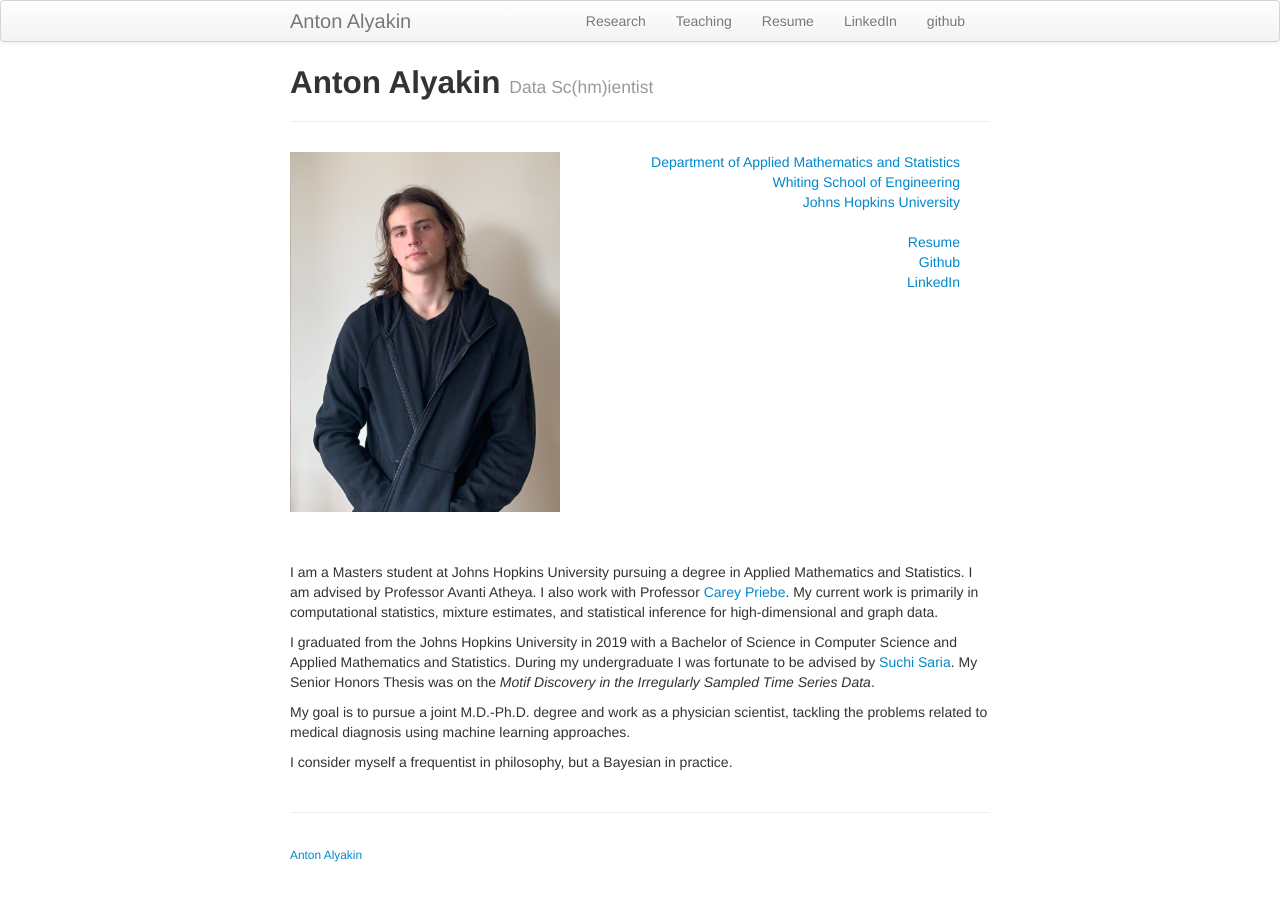
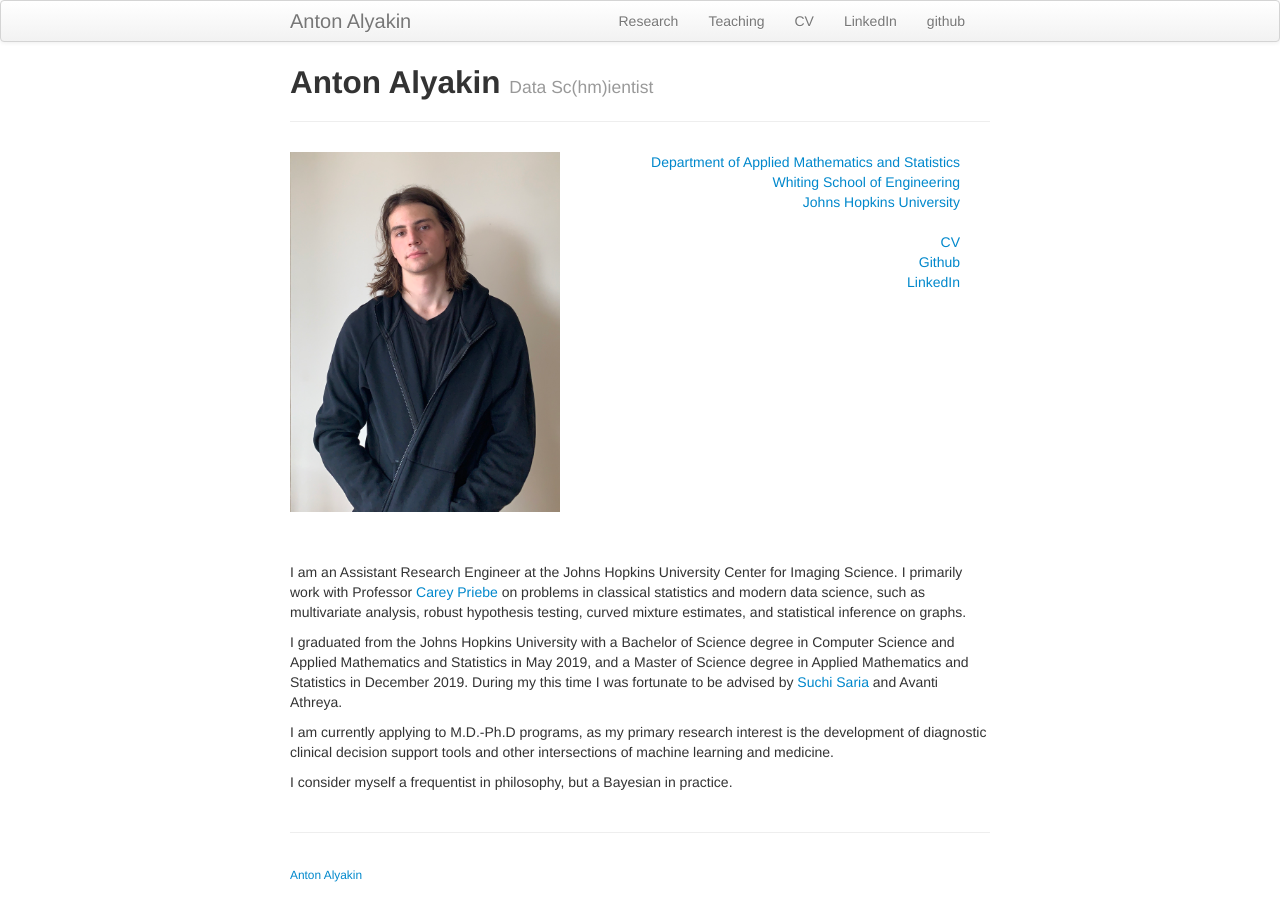
Before and after one commit to alyakin314/alyakin314.github.io, a Jekyll site: the page built from index.md, in a window 1280 px wide. Built offline with Jekyll 4.4.1, drawn with Linux system fonts in a browser that asks for light colours.

Commit message:
changed description and cv

```diff
--- a/_includes/themes/twitter/default.html
+++ b/_includes/themes/twitter/default.html
@@ -71,7 +71,7 @@
 
               <li><a href="{{ BASE_PATH }}/pages/teaching.html">Teaching</a></li>
 
-              <li><a href="{{ BASE_PATH }}/assets/AntonAlyakinResume.pdf">Resume</a></li>
+              <li><a href="{{ BASE_PATH }}/assets/AntonAlyakinCV.pdf">CV</a></li>
 
               <li><a href="https://www.linkedin.com/in/anton-alyakin-64a58a9b/">LinkedIn</a></li>
 
--- a/index.md
+++ b/index.md
@@ -15,7 +15,7 @@ description: Graduate Student at Johns Hopkins
 		<a href="https://engineering.jhu.edu/">Whiting School of Engineering</a><br/>
           	<a href="https://www.jhu.edu/">Johns Hopkins University</a><br/>
 		<br/>
-		<a href="{{ BASE_PATH }}/assets/AntonAlyakinResume.pdf">Resume</a><br/>
+		<a href="{{ BASE_PATH }}/assets/AntonAlyakinCV.pdf">CV</a><br/>
 		<a href = "https://github.com/alyakin314">Github</a><br/>
 		<a href = "https://www.linkedin.com/in/anton-alyakin-64a58a9b/">LinkedIn</a><br/>
 		</div>
@@ -26,19 +26,22 @@ description: Graduate Student at Johns Hopkins
 <br/>
 
 
+I am an Assistant Research Engineer at the Johns Hopkins University Center for
+Imaging Science.
+I primarily work with Professor [Carey Priebe](https://www.ams.jhu.edu/~priebe/)
+on problems in classical statistics and modern data science, such as
+multivariate analysis, robust hypothesis testing, curved mixture estimates, and
+statistical inference on graphs.
 
-I am a Masters student at Johns Hopkins University pursuing a degree in Applied Mathematics and Statistics.
-I am advised by Professor Avanti Atheya. I also work with  Professor
-[Carey Priebe](https://www.ams.jhu.edu/~priebe/).
-My current work is primarily in computational statistics, mixture estimates, and statistical inference for high-dimensional and graph data.
+I graduated from the Johns Hopkins University with a Bachelor of Science degree
+in Computer Science and Applied Mathematics and Statistics in May 2019, and a
+Master of Science degree in Applied Mathematics and Statistics in December 2019.
+During my this time I was fortunate to be advised by [Suchi
+Saria](https://suchisaria.jhu.edu/) and Avanti Athreya.
 
-I graduated from the Johns Hopkins University in 2019 with a Bachelor of Science
-in Computer Science and Applied Mathematics and Statistics.
-During my undergraduate I was fortunate to be advised by
-[Suchi Saria](https://suchisaria.jhu.edu/).
-My Senior Honors Thesis was on the _Motif Discovery in the Irregularly Sampled Time Series Data_.
-
-My goal is to pursue a joint M.D.-Ph.D. degree and work as a physician scientist, tackling the problems related to medical diagnosis using machine learning approaches.
+I am currently applying to M.D.-Ph.D programs, as my primary research interest
+is the development of diagnostic clinical decision support tools and other
+intersections of machine learning and medicine.
 
 I consider myself a frequentist in philosophy, but a Bayesian in practice.
 
```
Also changed, not shown: 2 other files.
